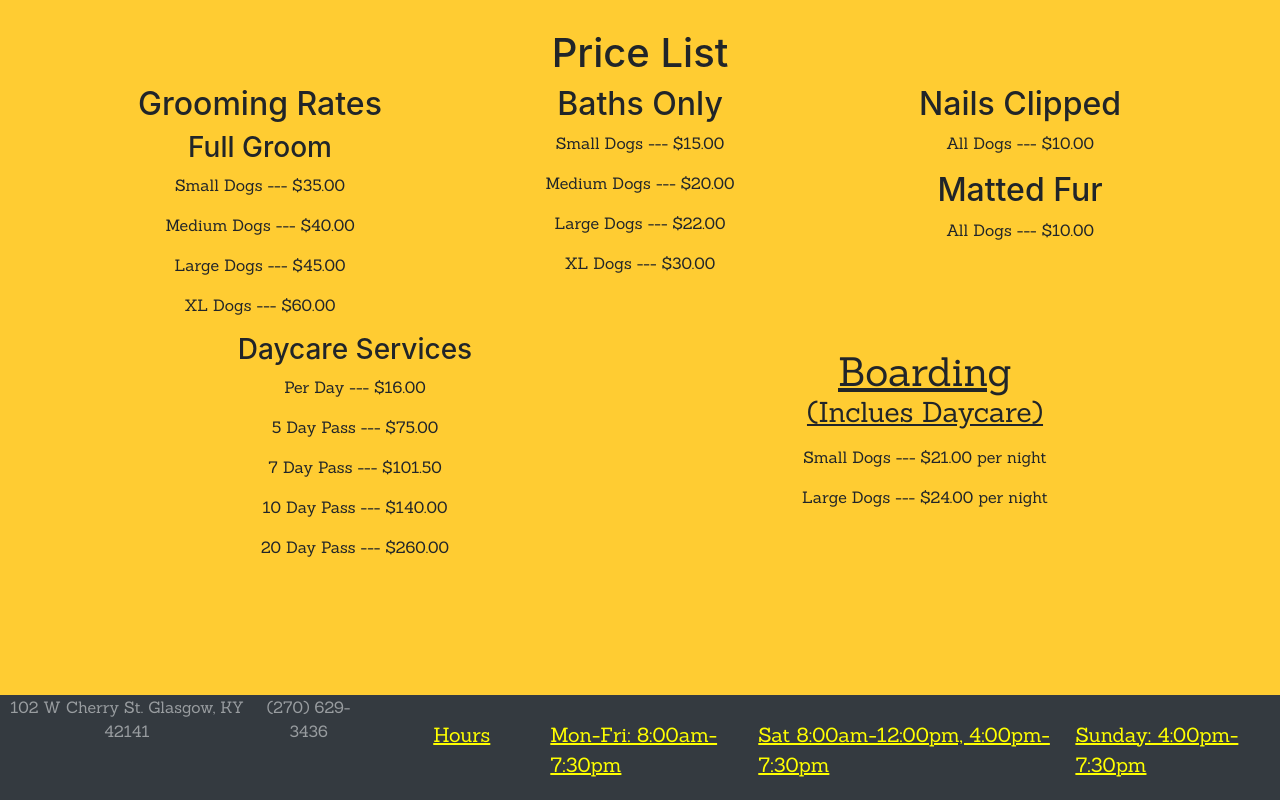
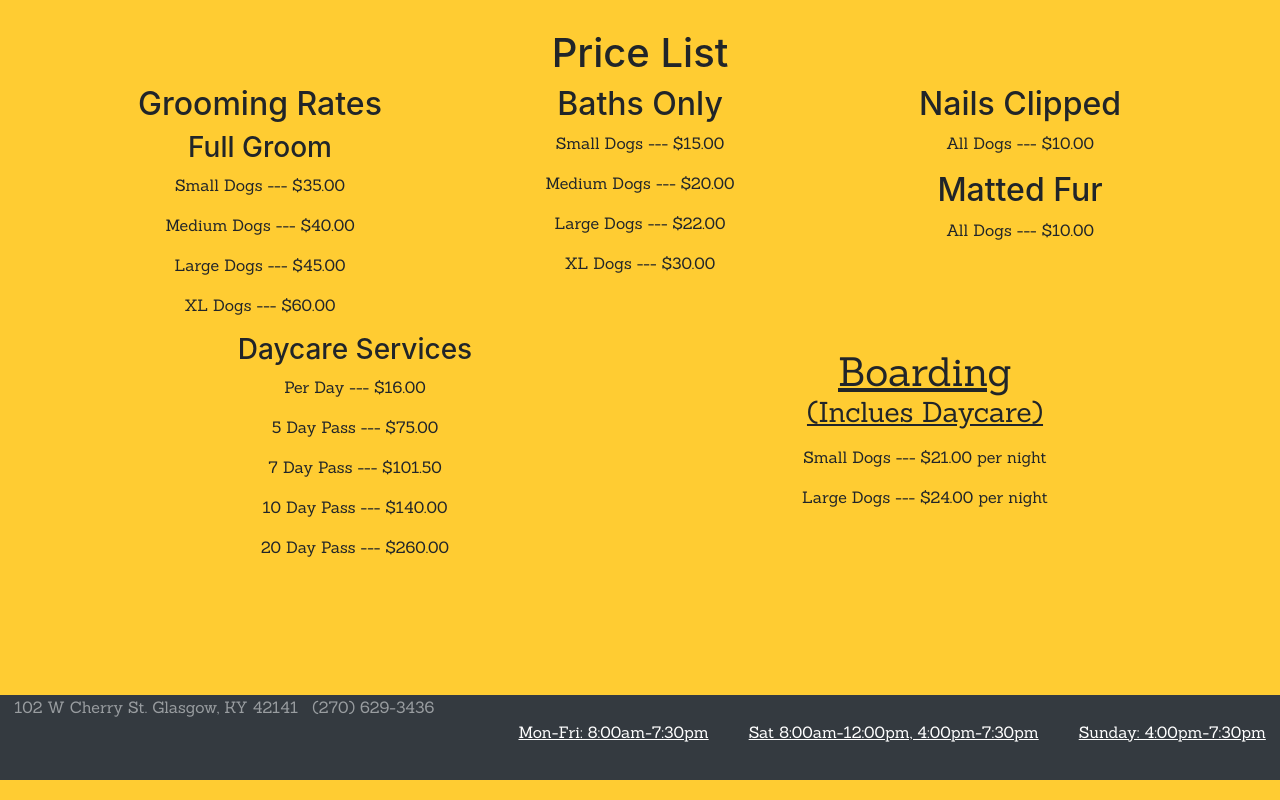
Before and after one commit to alexandershearer/Zinkys-App, a React (Create React App) app: page / in a window 1280 px wide. Shown: the part 1318-2118 px from the top of the page. Built offline with nearby package versions, Linux system fonts and the light colour scheme.

Commit message:
Changed the font size and styled the hours portion of the footer

```diff
--- a/src/Footer.js
+++ b/src/Footer.js
@@ -14,11 +14,10 @@ class Footer extends Component {
                 </div>
 
                 <div id='hours' text-decoration= 'none'>
-          <ul id='list1'>Hours</ul>
-          <li>Mon-Fri: 8:00am-7:30pm</li>
-          <li>Sat 8:00am-12:00pm, 4:00pm-7:30pm</li>
-          <li>Sunday: 4:00pm-7:30pm</li>
-        </div>
+                    <ul>Mon-Fri: 8:00am-7:30pm</ul>
+                    <ul>Sat 8:00am-12:00pm, 4:00pm-7:30pm</ul>
+                    <ul>Sunday: 4:00pm-7:30pm</ul>
+                </div>
             </div>
 
         );
--- a/src/footer.css
+++ b/src/footer.css
@@ -16,8 +16,8 @@
 }
 
 #hours {
-
-  color: yellow;
+  font-size: 12pt;
+  color: white;
   list-style-type: none;
   list-style: none;
   padding-bottom: 20px;
```
